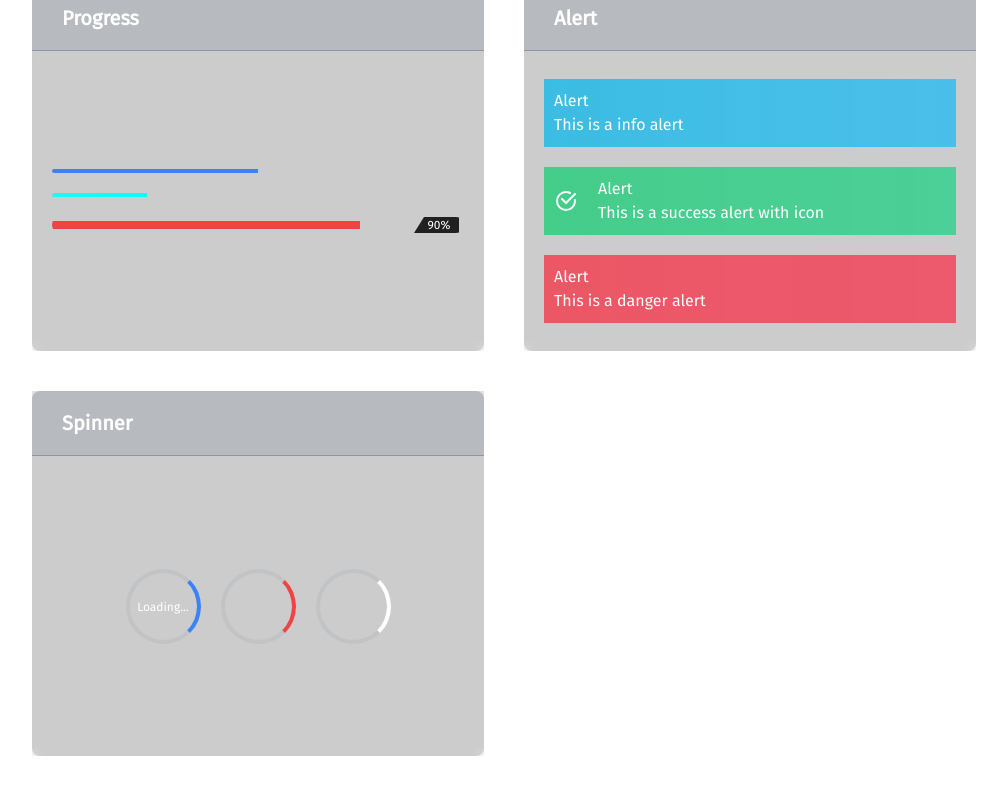
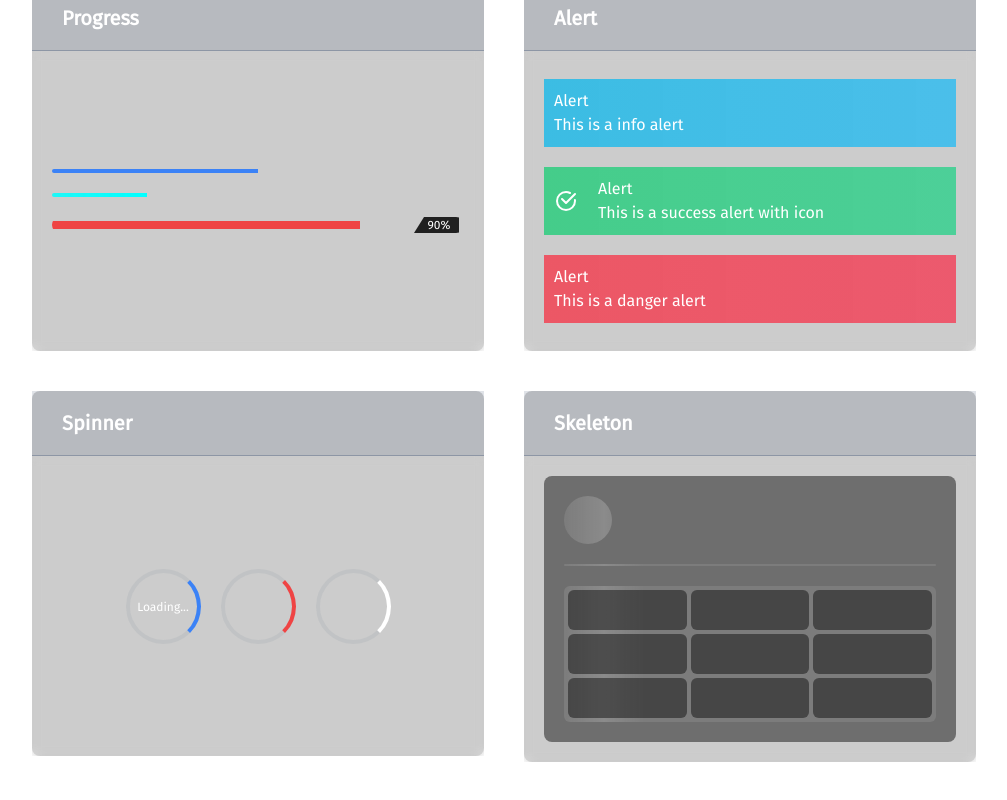
Before and after one commit to Lithos-hub/iUI, a Vue app: page /iui/playground in a window 1280 px wide. Shown: the part 1476-2276 px from the top of the page, without its empty margins (136-1143 px from the left). Built offline with nearby package versions, Linux system fonts and the light colour scheme.

Commit message:
finish skeleton

```diff
--- a/src/constants/playground.ts
+++ b/src/constants/playground.ts
@@ -7,6 +7,7 @@ import TagComponent from '@/shared/iui-tag/iui-tag.vue';
 import AlertComponent from '@/shared/iui-alert/iui-alert.vue';
 import ProgressComponent from '@/shared/iui-progress/iui-progress.vue';
 import SpinnerComponent from '@/shared/iui-spinner/iui-spinner.vue';
+import SkeletonComponent from '@/shared/iui-skeleton/iui-skeleton.vue';
 
 import { Button } from '@/shared/iui-button/iui-button.interfaces';
 import { Badge } from '@/shared/iui-badge/iui-badge.interfaces';
@@ -17,8 +18,10 @@ import { Tag } from '@/shared/iui-tag/iui-tag.interfaces';
 import { Alert } from '@/shared/iui-alert/iui-alert.interfaces';
 import { Progress } from '@/shared/iui-progress/iui-progress.interfaces';
 import { Spinner } from '@/shared/iui-spinner/iui-spinner.interfaces';
+import { Skeleton } from '@/shared/iui-skeleton/iui-skeleton.interfaces';
 
-type ComponentProps = Button | Icon | Badge | Avatar | Divider | Tag | Alert | Progress | Spinner;
+
+type ComponentProps = Button | Icon | Badge | Avatar | Divider | Tag | Alert | Progress | Spinner | Skeleton;
 
 type Component =
 	| typeof ButtonComponent
@@ -29,7 +32,8 @@ type Component =
 	| typeof TagComponent
 	| typeof AlertComponent
 	| typeof ProgressComponent
-	| typeof SpinnerComponent;
+	| typeof SpinnerComponent
+	| typeof SkeletonComponent;
 
 type Components = {
 	component: Component;
@@ -294,4 +298,17 @@ export const playgroundComponents: PlaygroundComponent[] = [
 			},
 		],
 	},
+	{
+		category: 'Skeleton',
+		to: 'iui:skeleton',
+		components: [
+			{
+				component: SkeletonComponent,
+				props: {
+					slots: ['avatar', 'divider', 'table'],
+					distribution: ['avatar', 'divider', 'table'],
+				},
+			},
+		],
+	}
 ];
--- a/src/shared/iui-skeleton/iui-skeleton.interfaces.ts
+++ b/src/shared/iui-skeleton/iui-skeleton.interfaces.ts
@@ -1,3 +1,8 @@
+export interface Skeleton {
+    slots?: DistributionSlot[];
+    distribution: DistributionSlot[];
+}
+
 export interface SkeletonSlots {
 	title(): string,
 	description(): string,
--- a/src/views/_PLAYGROUND/playgroundView.vue
+++ b/src/views/_PLAYGROUND/playgroundView.vue
@@ -25,7 +25,7 @@
 						<div
 							v-if="category !== 'Alert'"
 							:class="`${
-								category === 'Divider' || category === 'Progress'
+								category === 'Divider' || category === 'Progress' || category === 'Skeleton'
 									? 'w-full'
 									: 'flex flex-col lg:flex-row gap-5'
 							}`">
```
